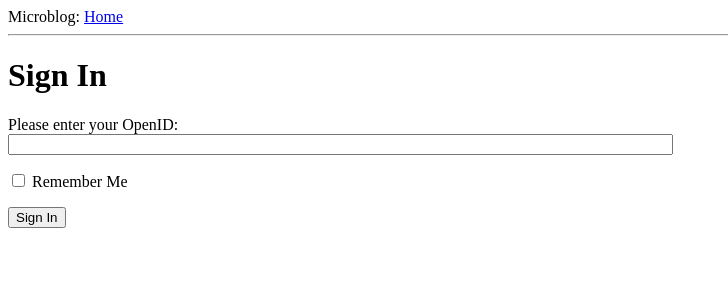
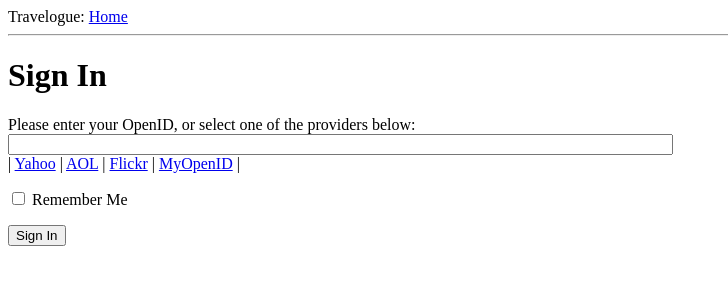
Before and after one commit to utkarsha1/py-flask-travelogue, a Flask app: page /login in a window 1280 px wide. Shown: the top 300 px of the page, without its empty margins (0-728 px from the left). Run offline with Flask 2, Linux system fonts and the light colour scheme.

Commit message:
- Complete GUI openID login elements

```diff
--- a/app/templates/base.html
+++ b/app/templates/base.html
@@ -10,7 +10,7 @@
     {% endif %}
   </head>
   <body>
-    <div>Microblog: <a href="/index">Home</a></div>
+  <div>Travelogue: <a href="/index">Home</a></div>
     <hr>
     {% with messages = get_flashed_messages() %}
       {% if messages %}
--- a/app/templates/login.html
+++ b/app/templates/login.html
@@ -2,12 +2,35 @@
 {% extends "base.html" %}
 
 {% block content %}
+
+<script type="text/javascript">
+function set_openid(openid, pr)
+{
+    u = openid.search('<username>')
+    if (u != -1) {
+        // openid requires username
+        user = prompt('Enter your ' + pr + ' username:')
+        openid = openid.substr(0, u) + user
+    }
+    form = document.forms['login'];
+    form.elements['openid'].value = openid
+}
+
+
+</script>
+
   <h1>Sign In</h1>
   <form action="" method="post" name="login">
       {{ form.hidden_tag() }}
       <p>
-          Please enter your OpenID:<br>
-          {{ form.openid(size=80) }}<br>
+          Please enter your OpenID, or select one of the providers below:<br>
+          {{ form.openid(size=80) }}
+          {% for error in form.openid.errors %}
+          <span style="color: red;">[{{error}}]</span>
+          {% endfor %}<br>
+          |{% for pr in providers %}
+          <a href="javascript:set_openid('{{ pr.url }}', '{{ pr.name }}');">{{ pr.name }}</a> |
+          {% endfor %}
       </p>
       <p>{{ form.remember_me }} Remember Me</p>
       <p><input type="submit" value="Sign In"></p>
--- a/app/views.py
+++ b/app/views.py
@@ -41,4 +41,5 @@ def login():
         return redirect('/index')
     return render_template('login.html',
                            title='Sign In',
-                           form=form)
+                           form=form,
+                           providers=app.config['OPENID_PROVIDERS'])
```
Also changed, not shown: config.py (+7 -1 lines), 3 other files.
